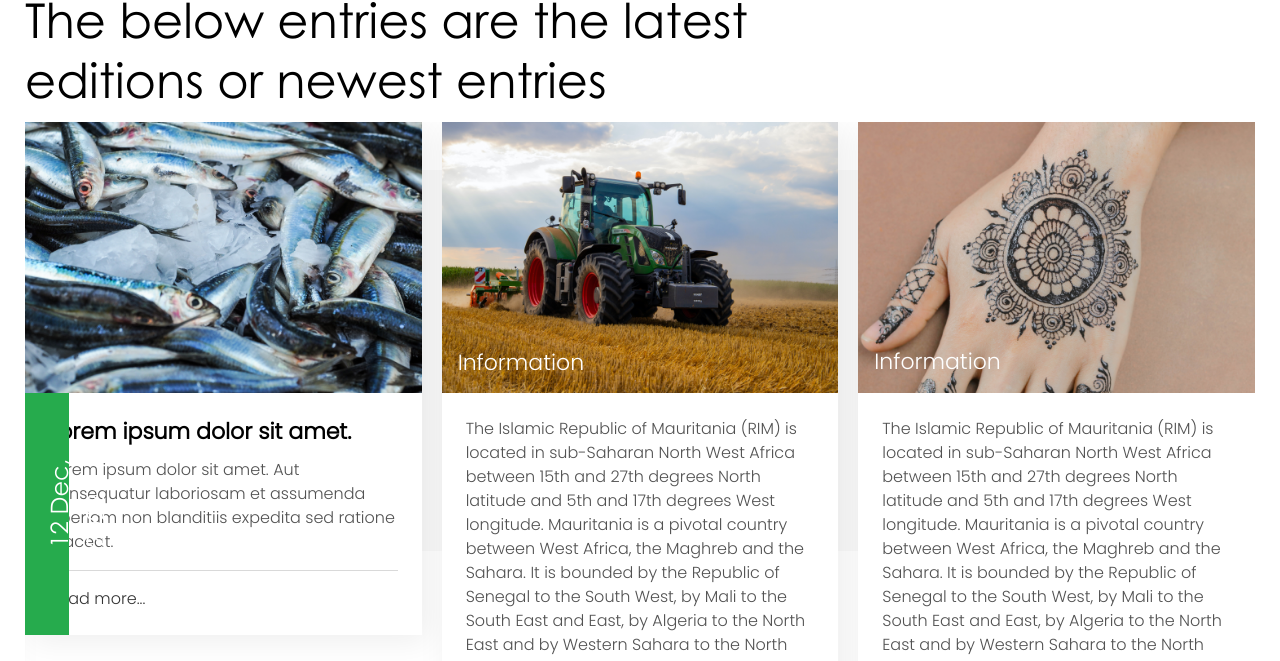
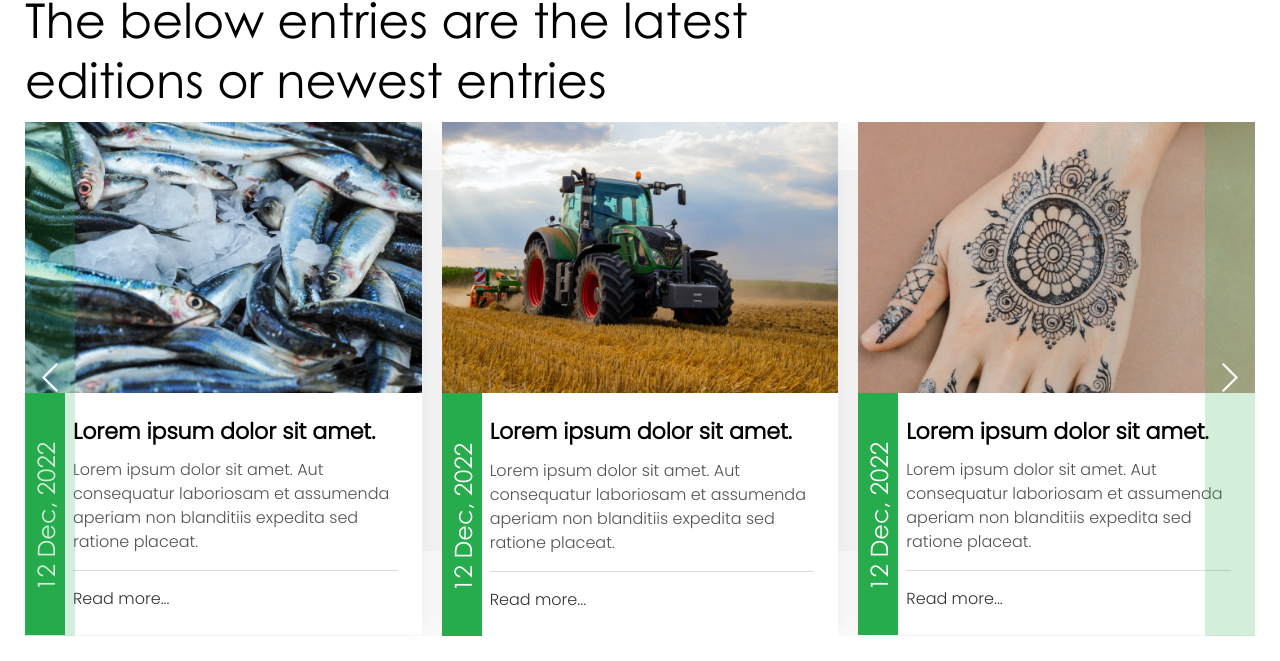
Before and after one commit to jahnvilagad/Embassy-of-mauritania, a plain HTML site: page index.html in a window 1280 px wide. Shown: the part 1805-2466 px from the top of the page. Drawn offline with Linux system fonts and the light colour scheme.

Commit message:
create slider on home page

```diff
--- a/assets/css/custom.css
+++ b/assets/css/custom.css
@@ -228,13 +228,16 @@ header .search{
 }
 #carousel .card-body .bg-primary{
   height: 100%;
-  width: 44px;
+  width: 40px;
 }
-#carousel .card-body .bg-primary p{
+#carousel .card-body .bg-primary p {
   writing-mode: vertical-rl;
   transform: rotate(180deg);
-  margin: 0;
+  margin: 0 -13px;
   font-size: 24px;
+  position: relative;
+  /* transform: translateY(-50%); */
+  top: 16%;
 }
 /*slider css end*/
 
@@ -266,4 +269,8 @@ header .search{
     top:auto !important;
     bottom: 0;
   }
+  .owl-nav button {
+    height: 44%;
+    width: 33px;
+  }
 }
--- a/index.html
+++ b/index.html
@@ -243,7 +243,7 @@
                             <img src="assets/img/feature/latest-news-1.png" class="card-img-top img-fluid" alt="Latest News" title="Latest News">
                           </div>
 
-                        <div class="card-body">
+                        <div class="card-body ps-5">
                           <h4>Lorem ipsum dolor sit amet. </h4>
                           <p class="card-text mb-3">Lorem ipsum dolor sit amet. Aut consequatur laboriosam et assumenda aperiam non blanditiis expedita sed ratione placeat.</p>
 
@@ -261,13 +261,19 @@
                         <div class="card h-100 shadow">
                           <div class="position-relative">
                             <img src="assets/img/feature/latest-news-2.png" class="card-img-top img-fluid" alt="Latest News" title="Latest News">
-                            <div class="embassy-card-title">
-                              <h4 class="text-white mb-0 fw-normal">Information</h4>
-                            </div>
                           </div>
 
-                        <div class="card-body">
-                          <p class="card-text">The Islamic Republic of Mauritania (RIM) is located in sub-Saharan North West Africa between 15th and 27th degrees North latitude and 5th and 17th degrees West longitude. Mauritania is a pivotal country between West Africa, the Maghreb and the Sahara. It is bounded by the Republic of Senegal to the South West, by Mali to the South East and East, by Algeria to the North East and by Western Sahara to the North West. To the west, Mauritania is bounded by the Atlantic Ocean and its coastline stretches for nearly 600 km.</p>
+                        <div class="card-body ps-5">
+                          <h4>Lorem ipsum dolor sit amet. </h4>
+                          <p class="card-text mb-3">Lorem ipsum dolor sit amet. Aut consequatur laboriosam et assumenda aperiam non blanditiis expedita sed ratione placeat.</p>
+
+                          <div class="border-top pt-3">
+                            <a href="#" class="text-dark">Read more...</a>
+                          </div>
+
+                          <div class="bg-primary position-absolute start-0 top-0 p-3">
+                              <p class="text-white">12 Dec, 2022</p>
+                          </div>
                         </div>
                       </div>
                       </div>
@@ -275,27 +281,39 @@
                         <div class="card h-100 shadow">
                           <div class="position-relative">
                             <img src="assets/img/feature/latest-news-3.png" class="card-img-top img-fluid" alt="Latest News" title="Latest News">
-                            <div class="embassy-card-title">
-                              <h4 class="text-white mb-0 fw-normal">Information</h4>
-                            </div>
                           </div>
 
-                        <div class="card-body">
-                          <p class="card-text">The Islamic Republic of Mauritania (RIM) is located in sub-Saharan North West Africa between 15th and 27th degrees North latitude and 5th and 17th degrees West longitude. Mauritania is a pivotal country between West Africa, the Maghreb and the Sahara. It is bounded by the Republic of Senegal to the South West, by Mali to the South East and East, by Algeria to the North East and by Western Sahara to the North West. To the west, Mauritania is bounded by the Atlantic Ocean and its coastline stretches for nearly 600 km.</p>
+                        <div class="card-body ps-5">
+                          <h4>Lorem ipsum dolor sit amet. </h4>
+                          <p class="card-text mb-3">Lorem ipsum dolor sit amet. Aut consequatur laboriosam et assumenda aperiam non blanditiis expedita sed ratione placeat.</p>
+
+                          <div class="border-top pt-3">
+                            <a href="#" class="text-dark">Read more...</a>
+                          </div>
+
+                          <div class="bg-primary position-absolute start-0 top-0 p-3">
+                              <p class="text-white">12 Dec, 2022</p>
+                          </div>
                         </div>
                       </div>
                       </div>
-                      <!-- <div class="item">
+                      <div class="item">
                         <div class="card h-100 shadow">
                           <div class="position-relative">
                             <img src="assets/img/feature/latest-news-1.png" class="card-img-top img-fluid" alt="Latest News" title="Latest News">
-                            <div class="embassy-card-title">
-                              <h4 class="text-white mb-0 fw-normal">Information</h4>
-                            </div>
                           </div>
 
-                        <div class="card-body">
-                          <p class="card-text">The Islamic Republic of Mauritania (RIM) is located in sub-Saharan North West Africa between 15th and 27th degrees North latitude and 5th and 17th degrees West longitude. Mauritania is a pivotal country between West Africa, the Maghreb and the Sahara. It is bounded by the Republic of Senegal to the South West, by Mali to the South East and East, by Algeria to the North East and by Western Sahara to the North West. To the west, Mauritania is bounded by the Atlantic Ocean and its coastline stretches for nearly 600 km.</p>
+                        <div class="card-body ps-5">
+                          <h4>Lorem ipsum dolor sit amet. </h4>
+                          <p class="card-text mb-3">Lorem ipsum dolor sit amet. Aut consequatur laboriosam et assumenda aperiam non blanditiis expedita sed ratione placeat.</p>
+
+                          <div class="border-top pt-3">
+                            <a href="#" class="text-dark">Read more...</a>
+                          </div>
+
+                          <div class="bg-primary position-absolute start-0 top-0 p-3">
+                              <p class="text-white">12 Dec, 2022</p>
+                          </div>
                         </div>
                       </div>
                       </div>
@@ -303,13 +321,19 @@
                         <div class="card h-100 shadow">
                           <div class="position-relative">
                             <img src="assets/img/feature/latest-news-2.png" class="card-img-top img-fluid" alt="Latest News" title="Latest News">
-                            <div class="embassy-card-title">
-                              <h4 class="text-white mb-0 fw-normal">Information</h4>
-                            </div>
                           </div>
 
-                        <div class="card-body">
-                          <p class="card-text">The Islamic Republic of Mauritania (RIM) is located in sub-Saharan North West Africa between 15th and 27th degrees North latitude and 5th and 17th degrees West longitude. Mauritania is a pivotal country between West Africa, the Maghreb and the Sahara. It is bounded by the Republic of Senegal to the South West, by Mali to the South East and East, by Algeria to the North East and by Western Sahara to the North West. To the west, Mauritania is bounded by the Atlantic Ocean and its coastline stretches for nearly 600 km.</p>
+                        <div class="card-body ps-5">
+                          <h4>Lorem ipsum dolor sit amet. </h4>
+                          <p class="card-text mb-3">Lorem ipsum dolor sit amet. Aut consequatur laboriosam et assumenda aperiam non blanditiis expedita sed ratione placeat.</p>
+
+                          <div class="border-top pt-3">
+                            <a href="#" class="text-dark">Read more...</a>
+                          </div>
+
+                          <div class="bg-primary position-absolute start-0 top-0 p-3">
+                              <p class="text-white">12 Dec, 2022</p>
+                          </div>
                         </div>
                       </div>
                       </div>
@@ -317,16 +341,22 @@
                         <div class="card h-100 shadow">
                           <div class="position-relative">
                             <img src="assets/img/feature/latest-news-3.png" class="card-img-top img-fluid" alt="Latest News" title="Latest News">
-                            <div class="embassy-card-title">
-                              <h4 class="text-white mb-0 fw-normal">Information</h4>
-                            </div>
                           </div>
 
-                        <div class="card-body">
-                          <p class="card-text">The Islamic Republic of Mauritania (RIM) is located in sub-Saharan North West Africa between 15th and 27th degrees North latitude and 5th and 17th degrees West longitude. Mauritania is a pivotal country between West Africa, the Maghreb and the Sahara. It is bounded by the Republic of Senegal to the South West, by Mali to the South East and East, by Algeria to the North East and by Western Sahara to the North West. To the west, Mauritania is bounded by the Atlantic Ocean and its coastline stretches for nearly 600 km.</p>
+                        <div class="card-body ps-5">
+                          <h4>Lorem ipsum dolor sit amet. </h4>
+                          <p class="card-text mb-3">Lorem ipsum dolor sit amet. Aut consequatur laboriosam et assumenda aperiam non blanditiis expedita sed ratione placeat.</p>
+
+                          <div class="border-top pt-3">
+                            <a href="#" class="text-dark">Read more...</a>
+                          </div>
+
+                          <div class="bg-primary position-absolute start-0 top-0 p-3">
+                              <p class="text-white">12 Dec, 2022</p>
+                          </div>
                         </div>
                       </div>
-                      </div> -->
+                      </div>
                     </div>
                     </div>
                 </div>
@@ -429,7 +459,7 @@
         },
 
         600: {
-          items: 3
+          items: 2
         },
 
         1024: {
```
